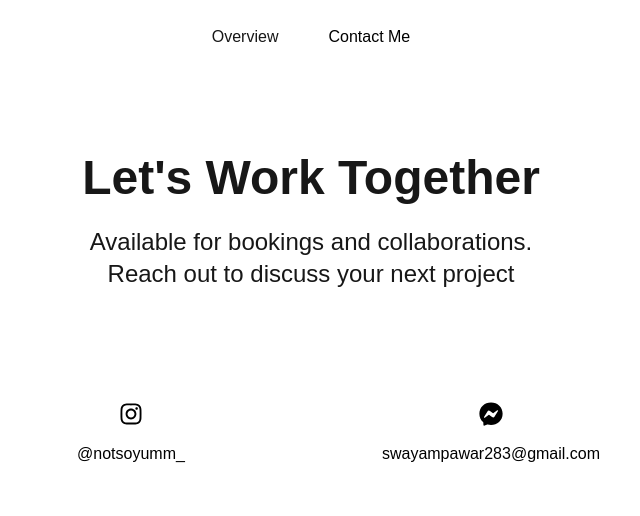
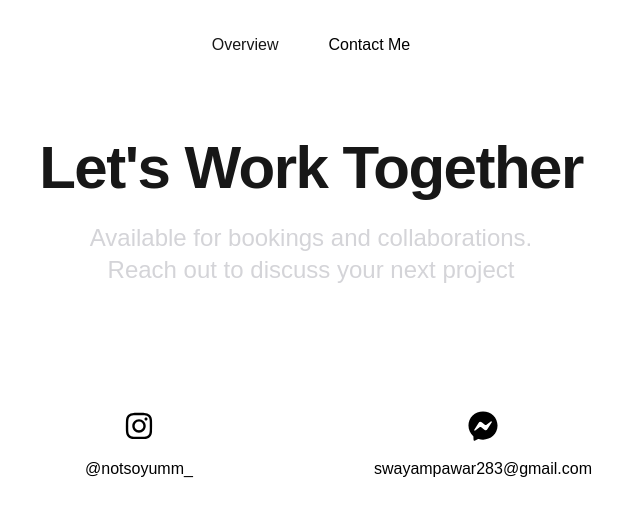
Before and after one commit to aryachawan/sp-site, a Next.js app: page /contact-me in a window 1280 px wide. Shown: the top 516 px of the page, without its empty margins (329-969 px from the left). Built offline with nearby package versions, Linux system fonts and the light colour scheme.

Commit message:
hero component

```diff
--- a/app/contact-me/page.js
+++ b/app/contact-me/page.js
@@ -5,7 +5,6 @@ import { FaFacebookMessenger, FaInstagram } from "react-icons/fa";
 import { motion } from "framer-motion";
 
 export default function Contactme() {
-
     const email = "swayampawar283@gmail.com";
 
     const copyEmail = () => {
@@ -19,63 +18,63 @@ export default function Contactme() {
     };
 
     return (
-        <div className="w-full flex flex-col items-center justify-center gap-6 mt-20 px-4">
+        <div className="w-full flex flex-col items-center justify-center gap-6 pt-32 sm:pt-28 pb-20 px-5 min-h-[80vh]">
 
-            <motion.p
+            <motion.h1
                 initial={{ opacity: 0, y: 15 }}
                 animate={{ opacity: 1, y: 0 }}
                 transition={{ duration: 0.6 }}
-                className="font-extrabold text-5xl text-center"
+                className="font-extrabold text-4xl sm:text-6xl text-center tracking-tight"
             >
-                Let's Work Together
-            </motion.p>
-
+                Let&apos;s Work Together
+            </motion.h1>
 
             <motion.div
                 initial={{ opacity: 0, y: 15 }}
                 animate={{ opacity: 1, y: 0 }}
                 transition={{ duration: 0.6, delay: 0.1 }}
-                className="text-2xl font-thin text-center"
+                className="text-lg sm:text-2xl font-light text-center text-zinc-300"
             >
                 <p>Available for bookings and collaborations.</p>
                 <p>Reach out to discuss your next project</p>
             </motion.div>
 
-            <div className="w-full flex flex-col sm:flex-row items-center justify-center gap-10 mt-8">
+            <div className="w-full flex flex-col sm:flex-row items-center justify-center gap-6 mt-12">
 
-                <Link href="https://www.instagram.com/notsoyumm_" target="_blank">
+                <Link href="https://www.instagram.com/notsoyumm_" target="_blank" className="w-full sm:w-auto">
                     <motion.div
                         {...cardIntro}
-                        whileHover={{ scale: 1.06 }}
-                        transition={{ duration: 0.3, ease: "easeInOut" }}
+                        whileHover={{ scale: 1.03 }}
+                        whileTap={{ scale: 0.98 }}
                         className="
                             w-full sm:w-80 h-44
-                            bg-white rounded-xl text-black
+                            bg-white rounded-2xl text-black
                             flex flex-col items-center justify-center gap-4
-                            cursor-pointer
+                            cursor-pointer transition-shadow hover:shadow-xl hover:shadow-white/10
                         "
                     >
-                        <FaInstagram className="text-2xl" />
-                        <p>@notsoyumm_</p>
+                        <FaInstagram className="text-3xl" />
+                        <p className="text-base font-medium">@notsoyumm_</p>
                     </motion.div>
                 </Link>
 
-                <Link href={`mailto:${email}`}>
+                <Link href={`mailto:${email}`} className="w-full sm:w-auto">
                     <motion.div
                         {...cardIntro}
                         transition={{ duration: 0.6, delay: 0.15, ease: "easeOut" }}
-                        whileHover={{ scale: 1.06 }}
+                        whileHover={{ scale: 1.03 }}
+                        whileTap={{ scale: 0.98 }}
                         onClick={copyEmail}
                         className="
                             w-full sm:w-80 h-44
-                            bg-white rounded-xl text-black
+                            bg-white rounded-2xl text-black
                             flex flex-col items-center justify-center gap-4
-                            cursor-pointer
+                            cursor-pointer transition-shadow hover:shadow-xl hover:shadow-white/10
                         "
                     >
-                        <FaFacebookMessenger className="text-2xl" />
-                        <p className="px-4 text-center">
-                            swayampawar283@gmail.com
+                        <FaFacebookMessenger className="text-3xl" />
+                        <p className="px-4 text-center text-base font-medium">
+                            {email}
                         </p>
                     </motion.div>
                 </Link>
--- a/app/layout.js
+++ b/app/layout.js
@@ -1,10 +1,11 @@
 import TopNavbar from "@/components/top-navbar";
 import "./globals.css";
 import { Poppins } from "next/font/google";
+import Footer from "@/components/footer";
 
 const poppins = Poppins({
   subsets: ["latin"],
-  weight: ["100","200","300","400","500","600","700","800","900"],
+  weight: ["100", "200", "300", "400", "500", "600", "700", "800", "900"],
   variable: "--font-poppins",
 });
 
@@ -16,9 +17,14 @@ export const metadata = {
 export default function RootLayout({ children }) {
   return (
     <html lang="en">
-      <body className={`${poppins.variable} bg-black text-white`}>
-        <TopNavbar/>
-        {children}
+      <body className={`${poppins.variable} bg-black text-white antialiased`}>
+        <header className="absolute top-0 left-0 right-0 z-50">
+          <TopNavbar/>
+        </header>
+
+        <main className="relative">
+          {children}
+        </main>
       </body>
     </html>
   );
--- a/app/page.js
+++ b/app/page.js
@@ -1,9 +1,9 @@
-import Image from "next/image";
+import HeroSection from "@/components/hero-section";
 
 export default function Home() {
   return (
     <>
-    <p>Overview Page</p>
+    <HeroSection/>
     </>
   );
 }
--- /dev/null
+++ b/components/footer.js
@@ -0,0 +1,14 @@
+export default function Footer() {
+    return (
+        <footer className="
+            w-full
+            py-4
+            text-gray-400
+            text-sm
+            flex items-center justify-center
+            border-t border-white/10
+        ">
+            <p>© Content Copyright. All rights reserved.</p>
+        </footer>
+    );
+}
--- /dev/null
+++ b/components/hero-section.js
@@ -0,0 +1,49 @@
+"use client"
+import Image from "next/image";
+import { motion } from "framer-motion";
+
+export default function HeroSection() {
+  return (
+    <section className="w-full bg-black">
+
+
+      <div className="relative w-full">
+        <Image
+          src="/banner.png"
+          alt="Swayam Pawar"
+          width={0}
+          height={0}
+          sizes="100vw"
+          className="w-full h-auto block"
+          priority
+        />
+
+
+        <div className="absolute bottom-0 left-0 w-full h-1/2 bg-gradient-to-t from-black via-black/70 to-transparent" />
+      </div>
+
+      <div className="relative z-10 w-full bg-black text-center px-4 pb-20 -mt-24 md:-mt-32">
+        <motion.h1
+          initial={{ opacity: 0, y: 30 }}
+          whileInView={{ opacity: 1, y: 0 }}
+          transition={{ duration: 0.8 }}
+          className="text-5xl md:text-8xl font-light tracking-wide mb-6 text-white"
+        >
+          Swayam Pawar
+        </motion.h1>
+
+        <motion.p
+          initial={{ opacity: 0, y: 20 }}
+          whileInView={{ opacity: 1, y: 0 }}
+          transition={{ delay: 0.2, duration: 0.8 }}
+          className="text-md md:text-lg text-zinc-300 md:max-w-3xl mx-auto text-justify font-thin"
+        >
+          I am Swayam Pawar, a freelance model living and working in Mumbai. I enjoy photoshoot sessions in
+          front of the camera and creating high-quality content for brands. I bring my best to every work
+          and I am professional in my work. Always ready to collaborate and create impactful visuals.
+        </motion.p>
+      </div>
+
+    </section>
+  );
+}
--- a/components/top-navbar.js
+++ b/components/top-navbar.js
@@ -13,12 +13,7 @@ export default function TopNavbar() {
     const inactivelink = "hover:bg-white hover:text-black";
 
     return (
-        <motion.div
-            initial={{ opacity: 0, y: -15 }}
-            animate={{ opacity: 1, y: 0 }}
-            transition={{ duration: 0.5, ease: "easeOut" }}
-            className="w-full p-4 flex items-center justify-center gap-4"
-        >
+        <div className="absolute top-0 left-0 w-full p-6 flex items-center justify-center gap-4 bg-transparent z-50">
             <LayoutGroup>
                 {[
                     { href: "/", label: "Overview" },
@@ -50,6 +45,6 @@ export default function TopNavbar() {
                     );
                 })}
             </LayoutGroup>
-        </motion.div>
+        </div>
     );
 }
```
